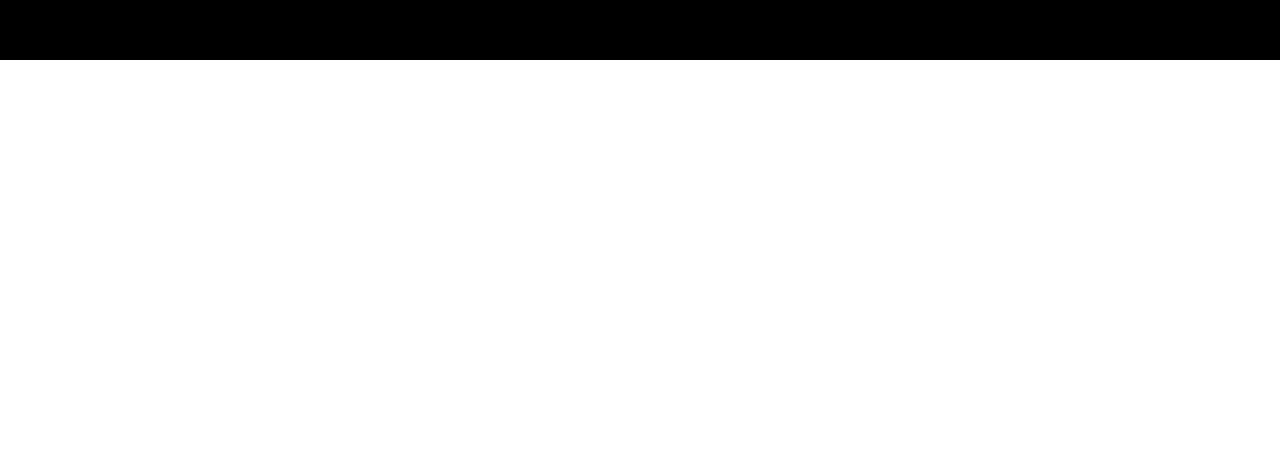
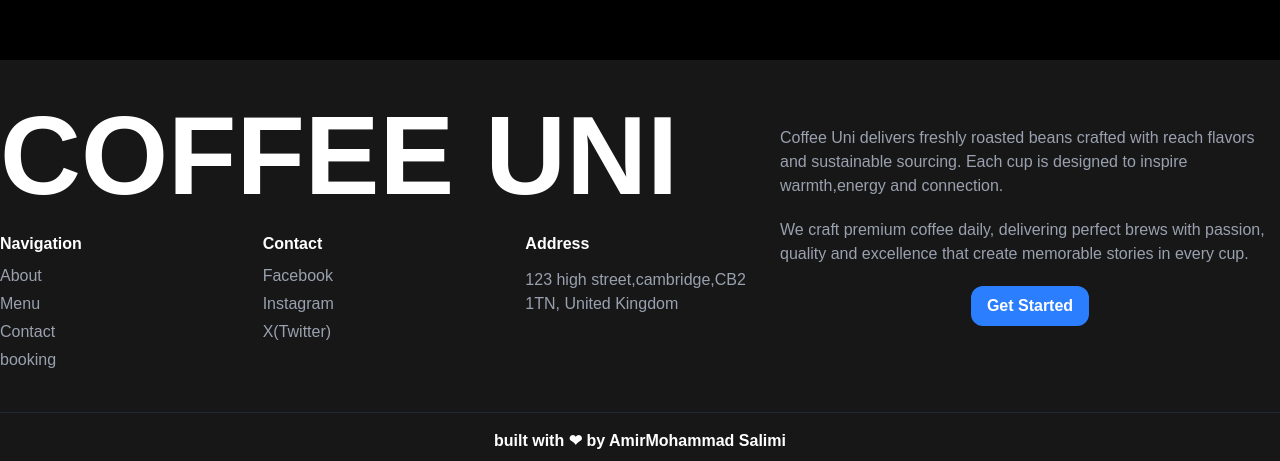
Before and after one commit to iamirsalimi/Coffee-Shop, a Next.js app: page / in a window 1280 px wide. Shown: the part 3706-4167 px from the top of the page. Before the commit the page ends 3766 px from the top, so only its background shows below. Built offline with nearby package versions, Linux system fonts and the light colour scheme.

Commit message:
Add Footer section

```diff
--- /dev/null
+++ b/components/modules/Footer/Footer.jsx
@@ -0,0 +1,53 @@
+import React from 'react'
+
+function Footer() {
+    return (
+        <div className="bg-[#171717]">
+            <div className="container mx-auto flex flex-col gap-2 divide-y divide-gray-800">
+                <div className="grid grid-cols-1 lg:grid-cols-5 gap-5">
+                    {/* left side of the footer */}
+                    <div className="lg:col-start-1 lg:col-end-4 flex flex-col gap-5 py-10">
+                        {/* logo */}
+                        <h1 className="text-center font-bold text-3xl sm:text-5xl lg:text-left md:text-[5rem] lg:text-[6rem] xl:text-[7rem] text-white">COFFEE UNI</h1>
+                        {/* links and address */}
+                        <div className="grid grid-cols-3 gap-7">
+                            <div className="flex flex-col items-center lg:items-start gap-2">
+                                <h2 className="text-white font-bold font-sans">Navigation</h2>
+                                <ul className="flex flex-col gap-1 items-center lg:items-start">
+                                    <li className="text-gray-400">About</li>
+                                    <li className="text-gray-400">Menu</li>
+                                    <li className="text-gray-400">Contact</li>
+                                    <li className="text-gray-400">booking</li>
+                                </ul>
+                            </div>
+                            <div className="flex flex-col items-center lg:items-start gap-2">
+                                <h2 className="text-white font-bold font-sans">Contact</h2>
+                                <ul className="flex flex-col gap-1 items-center lg:items-start">
+                                    <li className="text-gray-400">Facebook</li>
+                                    <li className="text-gray-400">Instagram</li>
+                                    <li className="text-gray-400">X(Twitter)</li>
+                                </ul>
+                            </div>
+                            <div className="flex flex-col items-center lg:items-start gap-3">
+                                <h2 className="text-white font-bold font-sans">Address</h2>
+                                <span className="text-gray-400 text-center lg:text-left">123 high street,cambridge,CB2 1TN, United Kingdom</span>
+                            </div>
+                        </div>
+                    </div>
+                    {/* right side of the footer */}
+                    <div className="lg:col-start-4 lg:col-end-6 flex flex-col gap-5 place-content-center pb-5">
+                        <p className="text-gray-400 font-sans text-center lg:text-left">Coffee Uni delivers freshly roasted beans crafted with reach flavors and sustainable sourcing. Each cup is designed to inspire warmth,energy and connection.</p>
+                        <p className="text-gray-400 font-sans text-center lg:text-left">We craft premium coffee daily, delivering perfect brews with passion, quality and excellence that create memorable stories in every cup.</p>
+
+                        <button className="px-4 py-2 w-fit rounded-xl text-white font-bold bg-blue-500 cursor-pointer block mx-auto lg:mx;0">Get Started</button>
+                    </div>
+                </div>
+                <div className="mt-auto py-2 text-white font-bold text-center">
+                    built with ❤ by AmirMohammad Salimi
+                </div>
+            </div>
+        </div>
+    )
+}
+
+export default Footer
--- a/pages/index.js
+++ b/pages/index.js
@@ -2,6 +2,7 @@
 import FeaturedMenu from '@/components/layouts/Home/FeaturedMenu';
 import MenuTicker from "@/components/layouts/Home/MenuTicker"
 import OurServices from "@/components/layouts/Home/OurServices"
+import Footer from '@/components/modules/Footer/Footer'
 
 export default function Home() {
   return (
@@ -11,6 +12,7 @@
       <MenuTicker />
       <OurServices />
       <div className="h-screen bg-black"></div>
+      <Footer />
     </div>
   );
 }
```
